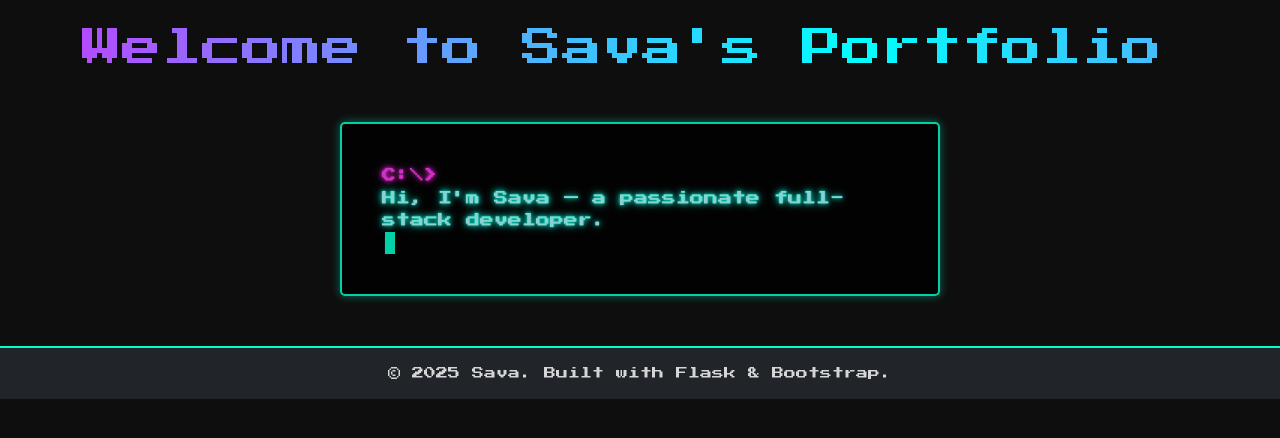
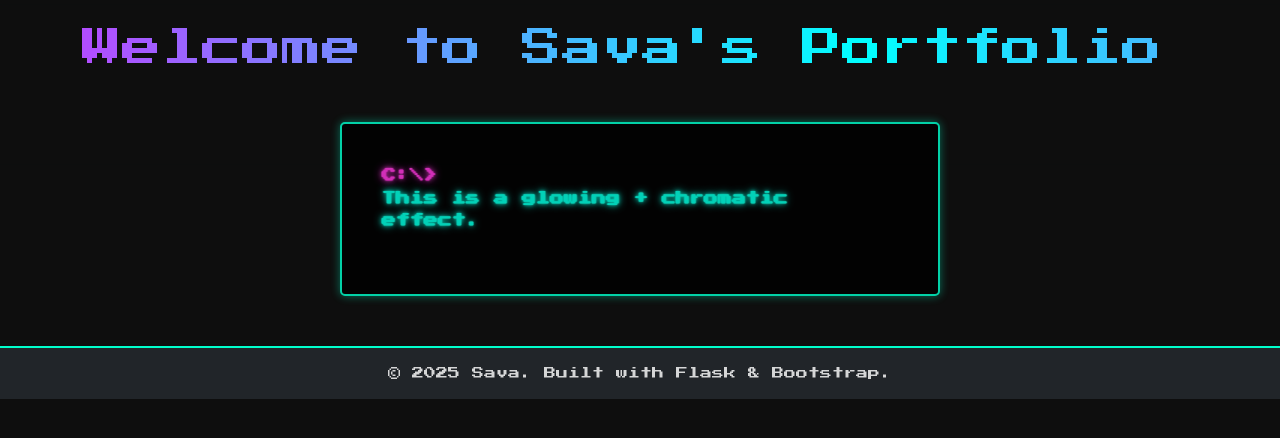
Before and after one commit to Vuletin/portfolio, a Flask app: page / in a window 1280 px wide. Shown: the part 56-494 px from the top of the page. Run offline with Flask 3, Linux system fonts and the light colour scheme.

Commit message:
trying to fix glow-chromatic

```diff
--- a/static/css/style.css
+++ b/static/css/style.css
@@ -318,7 +318,7 @@ body::after {
     position: relative;
     animation: glow-pulse 2.5s infinite alternate;
     filter: brightness(1.1); /* optional for more intensity */
-    color: #00ffcc; /* Use neon teal for main color (or any you want) */
+    color: currentColor; /* Use neon teal for main color (or any you want) */
     z-index: 2;
 }
 
@@ -328,26 +328,24 @@ body::after {
     position: absolute;
     top: 0;
     left: 0;
+    z-index: -1;
+    color: currentColor;
     pointer-events: none;
-    z-index: 0; /* Behind the main text */
-    color: transparent;
-    mix-blend-mode: screen; /* Helps blend colors softly */
-    opacity: 0;
-    transition: opacity 0.2s ease-in-out;
+    mix-blend-mode: screen;
+    opacity: 0.5;
 }
 
 .glow-chromatic::before {
     text-shadow: 1px 0 red;
     transform: translateX(-1px);
-    opacity: 0.6;
 }
 
 .glow-chromatic::after {
     text-shadow: -1px 0 blue;
     transform: translateX(1px);
-    opacity: 0.6;
 }
 
+/* === Neon Glow Animation === */
 @keyframes glow-pulse {
     0% {
         text-shadow:
--- a/templates/index.html
+++ b/templates/index.html
@@ -5,7 +5,9 @@
     <h1 class="gradient-text">Welcome to Sava's Portfolio</h1>
     <div class="terminal">
         <p>
-            <span class="prompt glow-chromatic" data-text="C:\>"></span><span class="typed-line glow-chromatic" data-text="Hi, I'm Sava — a passionate full-stack developer."></span><span class="cursor">█</span>
+            <span class="prompt glow-chromatic" data-text="C:\>" style="color: #ff33cc;">C:\></span>
+            <span class="glow-chromatic" data-text="This is a glowing + chromatic effect." style="color: #00ffcc;">This is a glowing + chromatic effect.</span>
+            <span class="cursor">█</span>
         </p>
     </div>
 </div>
```
Also changed, not shown: templates/projects.html (line endings or trailing spaces).
